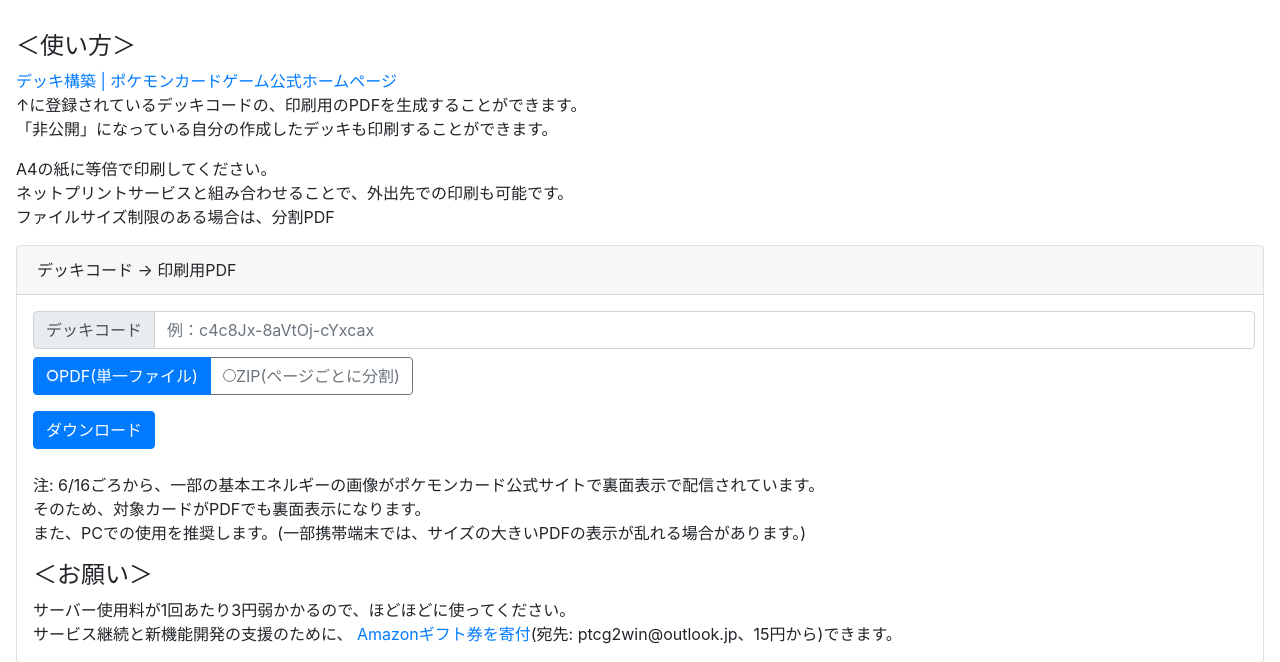
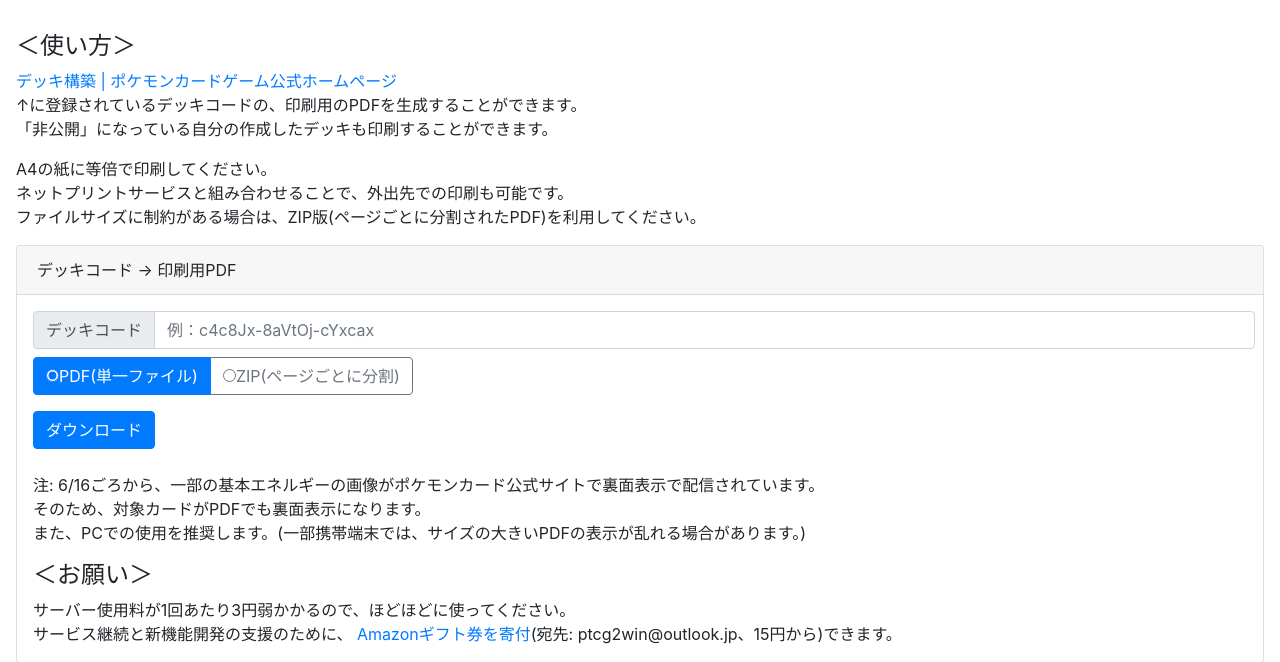
Before and after one commit to PokemonCardInCastle/PTCG2win, a Django app: page /proxy_maker in a window 1280 px wide. Shown: the part 56-718 px from the top of the page. Run offline with Django 3.2, Linux system fonts and the light colour scheme; some libraries are stand-ins or nearby versions.

Commit message:
使い方を加筆

```diff
--- a/decks/templates/decks/proxy_maker.html
+++ b/decks/templates/decks/proxy_maker.html
@@ -58,7 +58,7 @@
 <p>
     A4の紙に等倍で印刷してください。<br/>
     ネットプリントサービスと組み合わせることで、外出先での印刷も可能です。<br/>
-    ファイルサイズ制限のある場合は、分割PDF
+    ファイルサイズに制約がある場合は、ZIP版(ページごとに分割されたPDF)を利用してください。
 </p>
 
 
```
